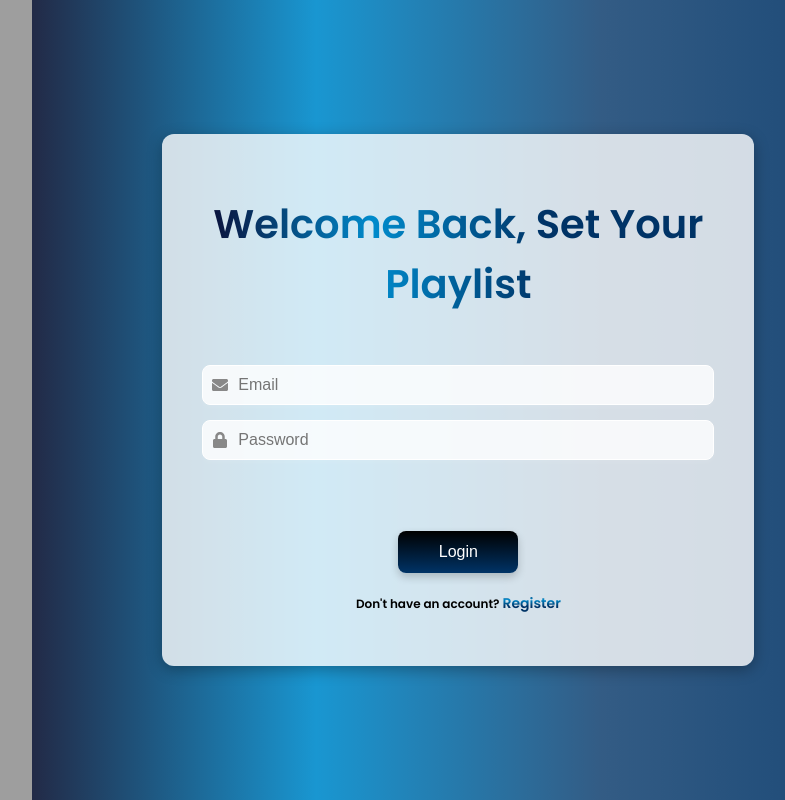
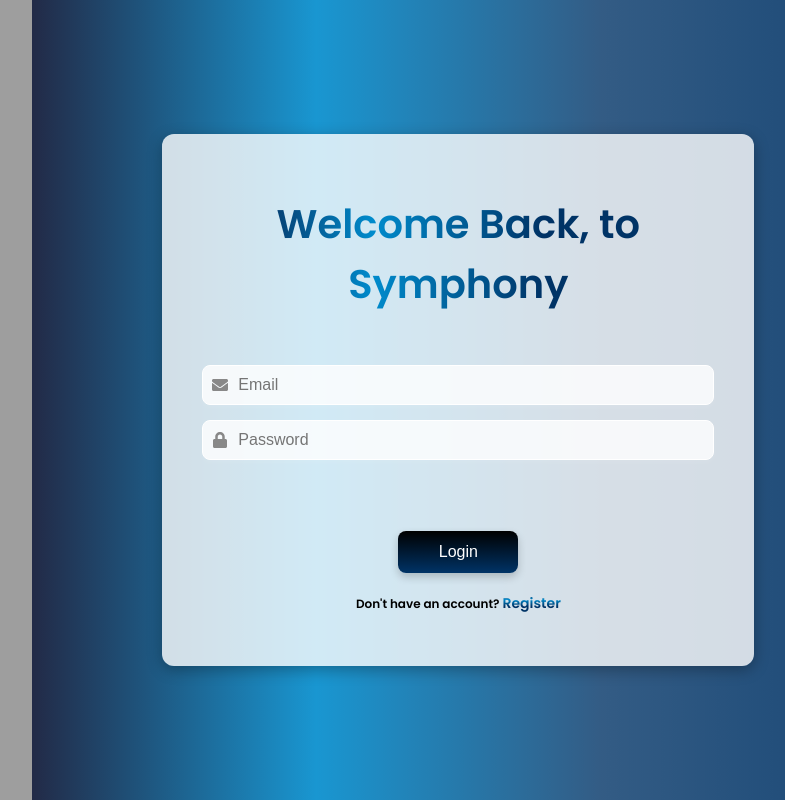
Before and after one commit to HansaniKariyawasam/music-subscription, a React (Create React App) app: page / in a window 1280 px wide. Shown: the whole page, without its empty margins (395-1180 px from the left). Built offline with nearby package versions, Linux system fonts and the light colour scheme; grey boxes are pictures that could not be loaded.

Commit message:
update the login page

```diff
--- a/src/pages/login.js
+++ b/src/pages/login.js
@@ -1,8 +1,5 @@
 import React, { useState } from "react";
 import { useNavigate } from "react-router-dom";
-import backgroundImage from "../images/background.jpg";
-import iconImage from "../images/icon.jpeg";
-import musicLtrImage from "../images/music.png";
 import { FaEnvelope, FaLock } from "react-icons/fa";
 
 function Login() {
@@ -78,7 +75,7 @@ function Login() {
               marginTop: "4%"
             }}
           >
-            Welcome Back, Set Your Playlist
+            Welcome Back, to Symphony
           </h3>
 
           <form onSubmit={handleLogin} style={{ display: "flex", flexDirection: "column", marginTop: "10%" }}>
```
